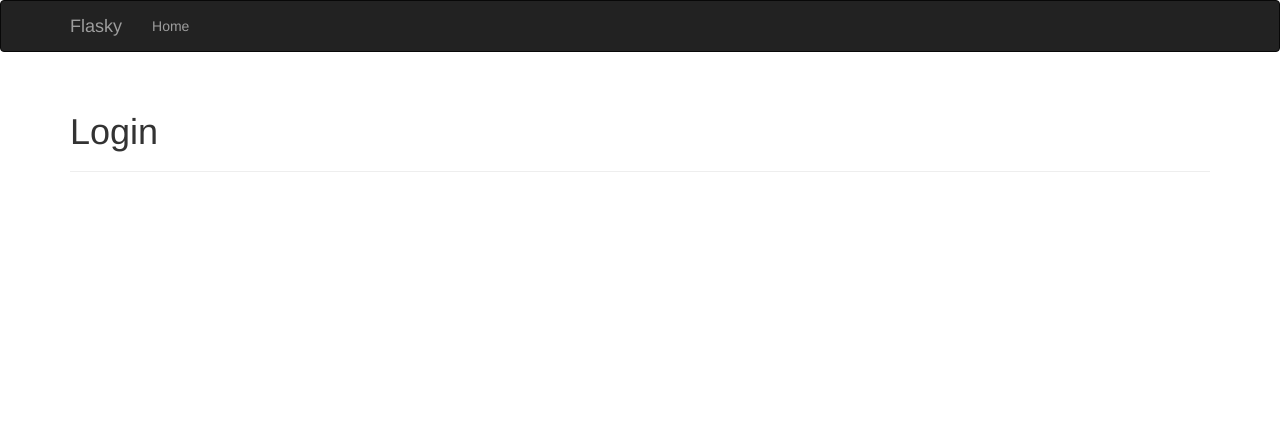
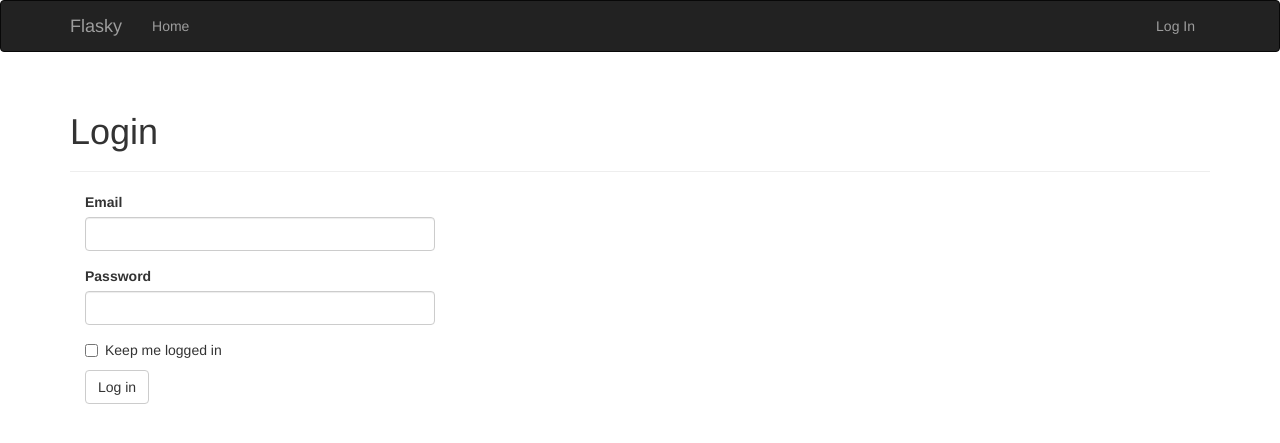
Before and after one commit to wangquan1024/flask-blog, a Flask app: page /auth/login in a window 1280 px wide. Shown: the top 443 px of the page. Run offline with Flask 2, Linux system fonts and the light colour scheme; some libraries are stand-ins or nearby versions.

Commit message:
添加登录功能

```diff
--- a/app/__init__.py
+++ b/app/__init__.py
@@ -3,12 +3,15 @@ from flask_bootstrap import Bootstrap
 from flask_mail import Mail
 from flask_moment import Moment
 from flask_sqlalchemy import SQLAlchemy
+from flask_login import LoginManager
 from config import config
 
 bootstrap = Bootstrap()
 mail = Mail()
 moment = Moment()
 db = SQLAlchemy()
+login_manager = LoginManager()
+login_manager.login_view = 'auth.login'
 
 def create_app(config_name):
     app = Flask(__name__)
@@ -19,6 +22,7 @@ def create_app(config_name):
     mail.init_app(app)
     moment.init_app(app)
     db.init_app(app)
+    login_manager.init_app(app)
 
     from .main import main as main_blueprint
     app.register_blueprint(main_blueprint)
--- /dev/null
+++ b/app/auth/forms.py
@@ -0,0 +1,9 @@
+from flask_wtf import FlaskForm
+from wtforms import StringField,PasswordField,BooleanField,SubmitField
+from wtforms.validators import DataRequired,Length,Email
+
+class LoginForm(FlaskForm):
+    email = StringField('Email',validators=[DataRequired(),Length(1,64),Email()])
+    password = PasswordField('Password',validators=[DataRequired()])
+    remember_me = BooleanField('Keep me logged in')
+    submit = SubmitField('Log in')
--- a/app/auth/views.py
+++ b/app/auth/views.py
@@ -1,7 +1,26 @@
-from flask import render_template
+from flask import render_template,redirect,request,url_for,flash
+from flask_login import login_user,logout_user,login_required
+from . import auth
+from ..models import User
+from .forms import LoginForm
 
-from . import auth
+@auth.route('/login',methods=['GET','POST'])
+def login():
+    form = LoginForm()
+    if form.validate_on_submit():
+        user = User.query.filter_by(email=form.email.data).first()
+        if user is not None and user.verify_password(form.password.data):
+            login_user(user,form.remember_me.data)
+            next = request.args.get('next')
+            if next is None or not next.startswith('/'):
+                next = url_for('main.index')
+            return redirect(next)
+        flash('Invalid username or password.')
+    return render_template('auth/login.html',form=form)
 
-@auth.route('/login')
-def login():
-    return render_template('auth/login.html')
+@auth.route('/logout')
+@login_required
+def logout():
+    logout_user()
+    flash('You have been logged out.')
+    return redirect(url_for('main.index'))
--- a/app/templates/auth/login.html
+++ b/app/templates/auth/login.html
@@ -1,4 +1,5 @@
 {% extends "base.html" %}
+{% import "bootstrap/wtf.html" as wtf %}
 
 {% block title %}Flasky - Login{% endblock %}
 
@@ -6,4 +7,7 @@
 <div class="page-header">
     <h1>Login</h1>
 </div>
+<div class="col-md-4">
+    {{ wtf.quick_form(form) }}
+</div>
 {% endblock %}
--- a/app/templates/base.html
+++ b/app/templates/base.html
@@ -24,6 +24,13 @@
             <ul class="nav navbar-nav">
                 <li><a href="{{ url_for('main.index') }}">Home</a></li>
             </ul>
+            <ul class="nav navbar-nav navbar-right">
+                {% if current_user.is_authenticated %}
+                <li><a href="{{ url_for('auth.logout') }}">Log Out</a></li>
+                {% else %}
+                <li><a href="{{ url_for('auth.login') }}">Log In</a></li>
+                {% endif %}
+            </ul>
         </div>
     </div>
 </div>
```
Also changed, not shown: app/models.py (+8 -2 lines), app/templates/index.html (+1 -8 lines).
